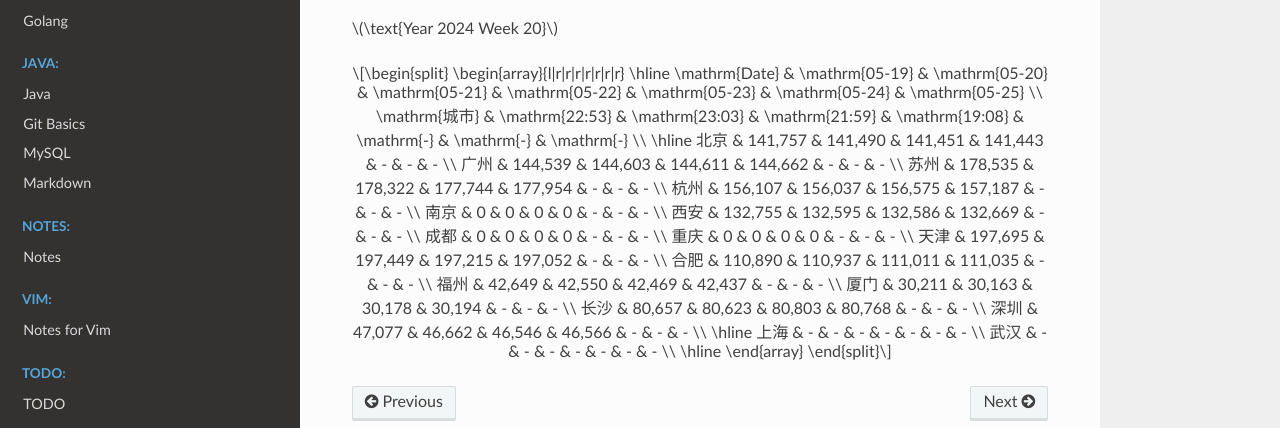
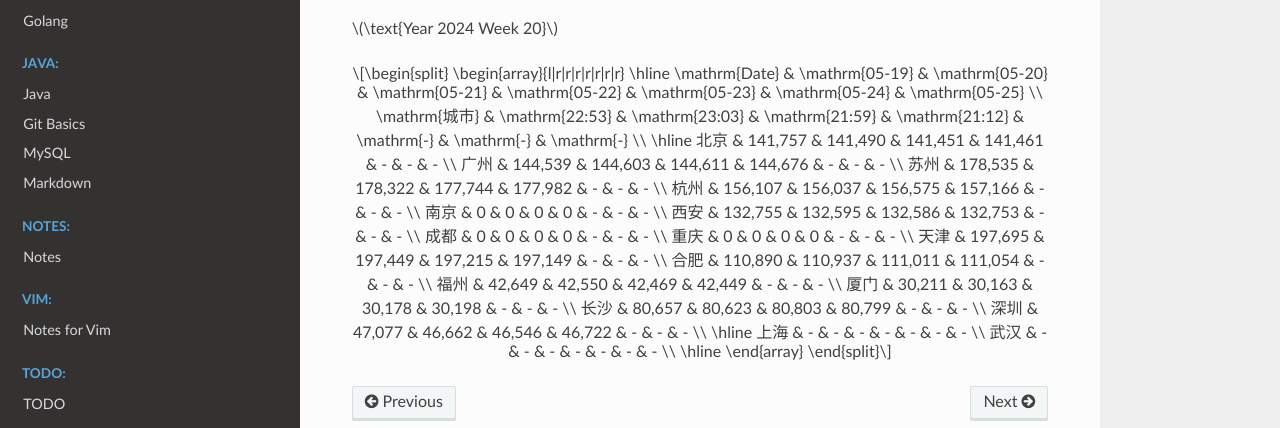
Before and after one commit to Pyrad/pyradnotes, a Sphinx documentation site: the page built from source/RealEstate/resalenumbers2024.md, in a window 1280 px wide and 900 px high, scrolled down 9877 px. Shown: the part 349-777 px from the top of the window. Built offline with Sphinx 7.4.7 and the Read the Docs theme 2.0.0, drawn with Linux system fonts in a browser that asks for light colours; a script that is not in the unit is left out.

Commit message:
Realestate Update resale numbers 2024-05-22 21:12

```diff
--- a/source/RealEstate/resalenumbers2024.md
+++ b/source/RealEstate/resalenumbers2024.md
@@ -651,22 +651,22 @@ $$
 \begin{array}{l|r|r|r|r|r|r|r}
 \hline
 \mathrm{Date} & \mathrm{05-19} & \mathrm{05-20} & \mathrm{05-21} & \mathrm{05-22} & \mathrm{05-23} & \mathrm{05-24} & \mathrm{05-25} \\
-\mathrm{城市} & \mathrm{22:53} & \mathrm{23:03} & \mathrm{21:59} & \mathrm{19:08} & \mathrm{-} & \mathrm{-} & \mathrm{-} \\
+\mathrm{城市} & \mathrm{22:53} & \mathrm{23:03} & \mathrm{21:59} & \mathrm{21:12} & \mathrm{-} & \mathrm{-} & \mathrm{-} \\
 \hline
-北京 & 141,757 & 141,490 & 141,451 & 141,443 & - & - & - \\
-广州 & 144,539 & 144,603 & 144,611 & 144,662 & - & - & - \\
-苏州 & 178,535 & 178,322 & 177,744 & 177,954 & - & - & - \\
-杭州 & 156,107 & 156,037 & 156,575 & 157,187 & - & - & - \\
+北京 & 141,757 & 141,490 & 141,451 & 141,461 & - & - & - \\
+广州 & 144,539 & 144,603 & 144,611 & 144,676 & - & - & - \\
+苏州 & 178,535 & 178,322 & 177,744 & 177,982 & - & - & - \\
+杭州 & 156,107 & 156,037 & 156,575 & 157,166 & - & - & - \\
 南京 & 0 & 0 & 0 & 0 & - & - & - \\
-西安 & 132,755 & 132,595 & 132,586 & 132,669 & - & - & - \\
+西安 & 132,755 & 132,595 & 132,586 & 132,753 & - & - & - \\
 成都 & 0 & 0 & 0 & 0 & - & - & - \\
 重庆 & 0 & 0 & 0 & 0 & - & - & - \\
-天津 & 197,695 & 197,449 & 197,215 & 197,052 & - & - & - \\
-合肥 & 110,890 & 110,937 & 111,011 & 111,035 & - & - & - \\
-福州 & 42,649 & 42,550 & 42,469 & 42,437 & - & - & - \\
-厦门 & 30,211 & 30,163 & 30,178 & 30,194 & - & - & - \\
-长沙 & 80,657 & 80,623 & 80,803 & 80,768 & - & - & - \\
-深圳 & 47,077 & 46,662 & 46,546 & 46,566 & - & - & - \\
+天津 & 197,695 & 197,449 & 197,215 & 197,149 & - & - & - \\
+合肥 & 110,890 & 110,937 & 111,011 & 111,054 & - & - & - \\
+福州 & 42,649 & 42,550 & 42,469 & 42,449 & - & - & - \\
+厦门 & 30,211 & 30,163 & 30,178 & 30,198 & - & - & - \\
+长沙 & 80,657 & 80,623 & 80,803 & 80,799 & - & - & - \\
+深圳 & 47,077 & 46,662 & 46,546 & 46,722 & - & - & - \\
 \hline
 上海 & - & - & - & - & - & - & - \\
 武汉 & - & - & - & - & - & - & - \\
```
Also changed, not shown: 1 other file.
